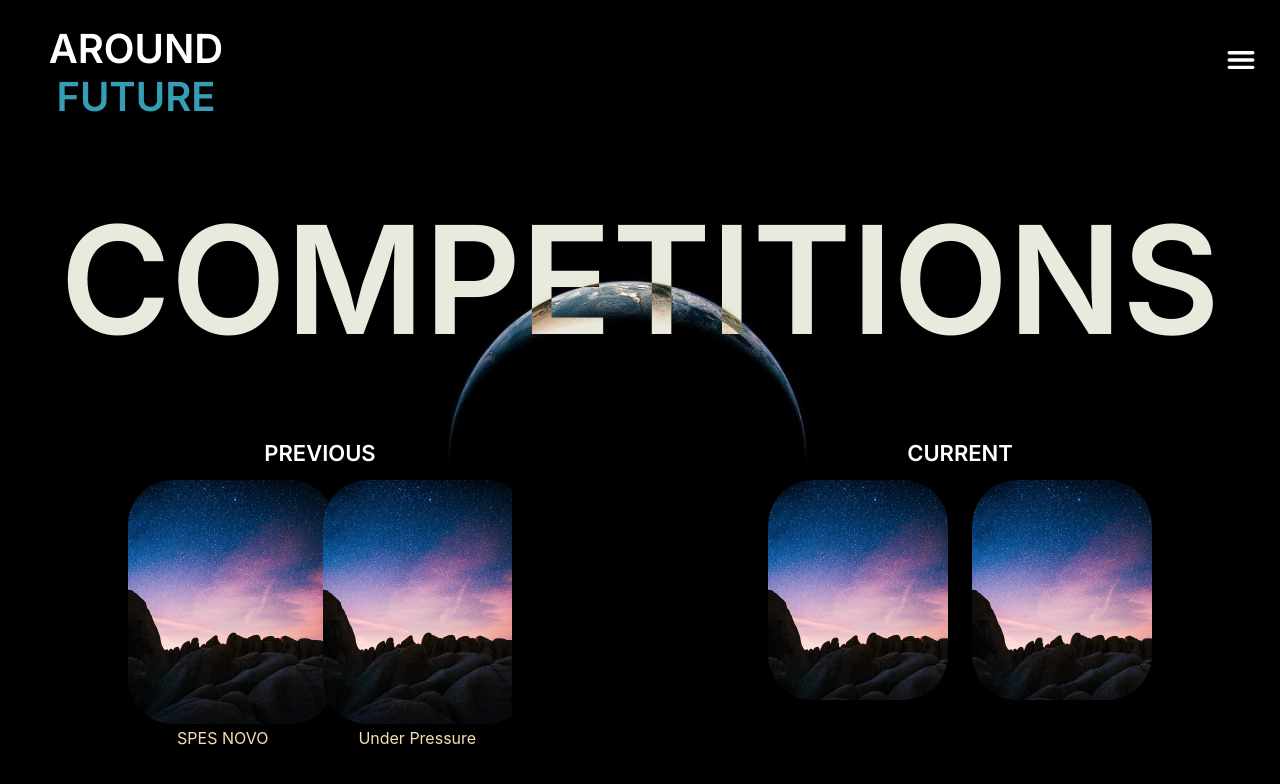
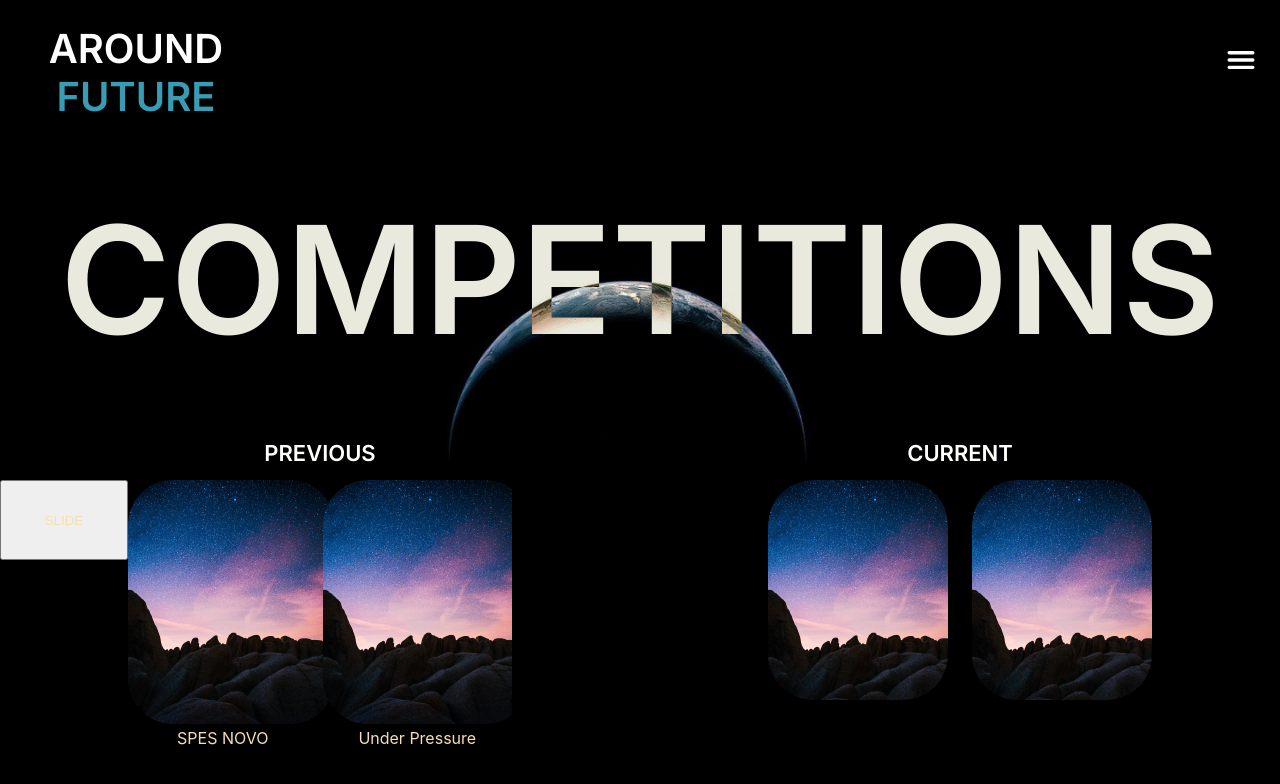
Before and after one commit to Department-of-Technical-Arts/atmos-website-, a React (Create React App) app: page /competitions in a window 1280 px wide. Shown: the top 784 px of the page. Built offline with nearby package versions, Linux system fonts and the light colour scheme; a web font is replaced by a local one.

Commit message:
Slide functionality added

```diff
--- a/src/components/slider/Slider.jsx
+++ b/src/components/slider/Slider.jsx
@@ -1,19 +1,26 @@
-import { Swiper, SwiperSlide } from 'swiper/react';
-
+import {React, useState} from 'react';
+import { Swiper, SwiperSlide, useSwiper, setSwiperInstance } from 'swiper/react';
 // Import Swiper styles
 import 'swiper/css';
 import placeholder from '../../images/competions/pawel-nolbert-62OK9xwVA0c-unsplash 1.png'
 import './slider.css'
 
+
 const Slider =  () => {
+        const [swiper, setSwiper] = useState(null);
+
         return (
                 // <div className="sliderContainer">
                 <>
+                <button className='swiperButton' onClick={() => swiper.slideNext()}>SLIDE</button>
                 <Swiper
                         spaceBetween={5}
                         grabCursor={true}
                         slidesPerView={2}
+                        navigation
+                        onSwiper={(swiper) => setSwiper(swiper)}
                         >
+
                         <SwiperSlide>
 
                                 <img src={placeholder} alt="bruh" width="207px" height="244px" />
@@ -94,9 +101,16 @@ const Slider =  () => {
                                 <img src={placeholder} alt="bruh" width="207px" height="244px" />
                                 <div className="placeholder-title">Wall Street Business Challenge</div>
                         </SwiperSlide>
+
                 </Swiper>
+
                 </>
                 // </div>
         );
 };
+
+// const SwiperButtonNext = ({ children }) => {
+//         const swiper = useSwiper();
+//         return <button className='swiperButton' onClick={() => swiper.slideNext()}>{children}</button>;
+//       };
 export default Slider;
--- a/src/components/slider/slider.css
+++ b/src/components/slider/slider.css
@@ -11,3 +11,12 @@
     padding: auto;
     color: wheat;
 }
+
+.swiperButton{
+    height: 10vh;
+    width: 10vw;
+    color: wheat;
+    position: absolute;
+    left: 0;
+    top: 00px;
+}
```
Lines whose indentation alone changed are shown as unchanged.
